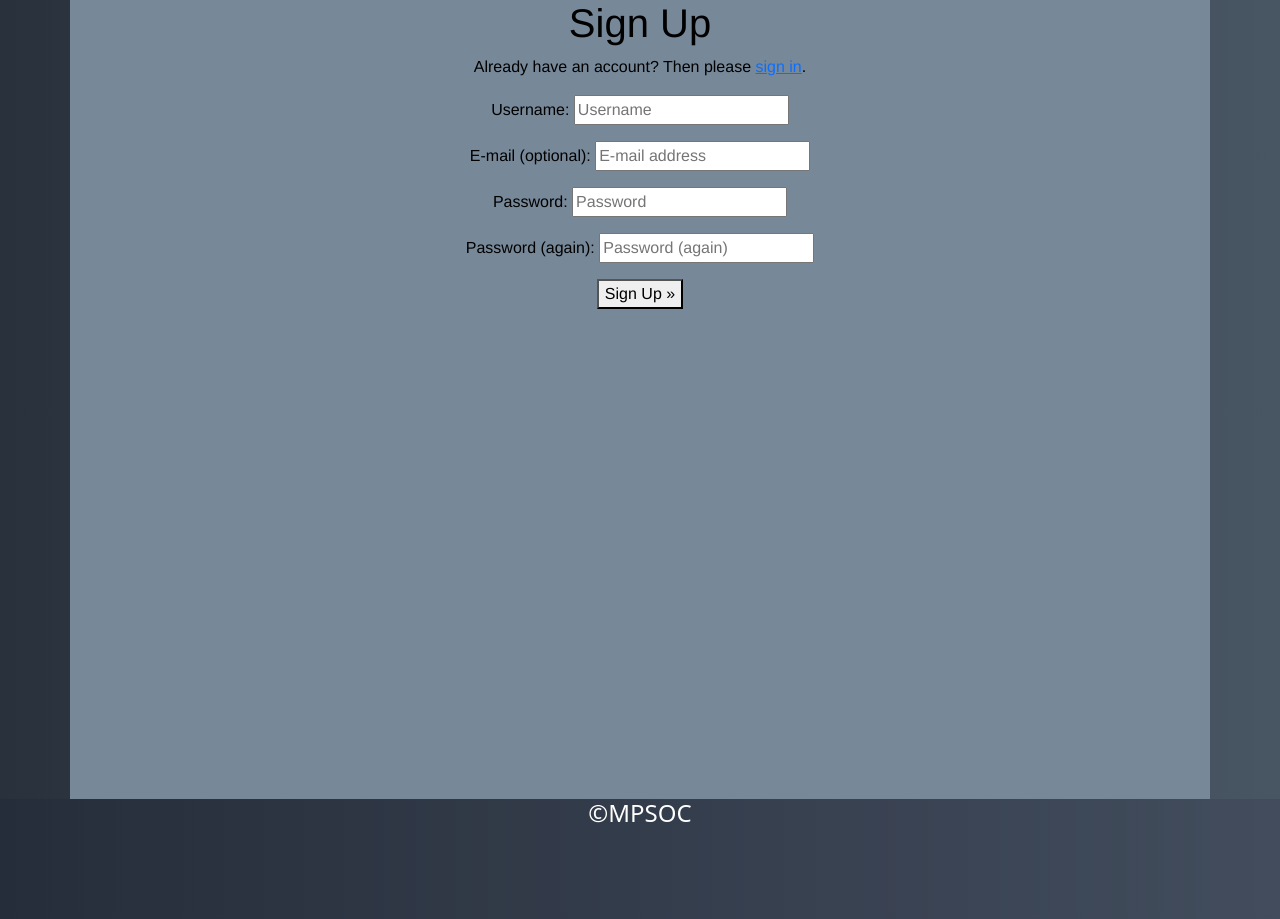
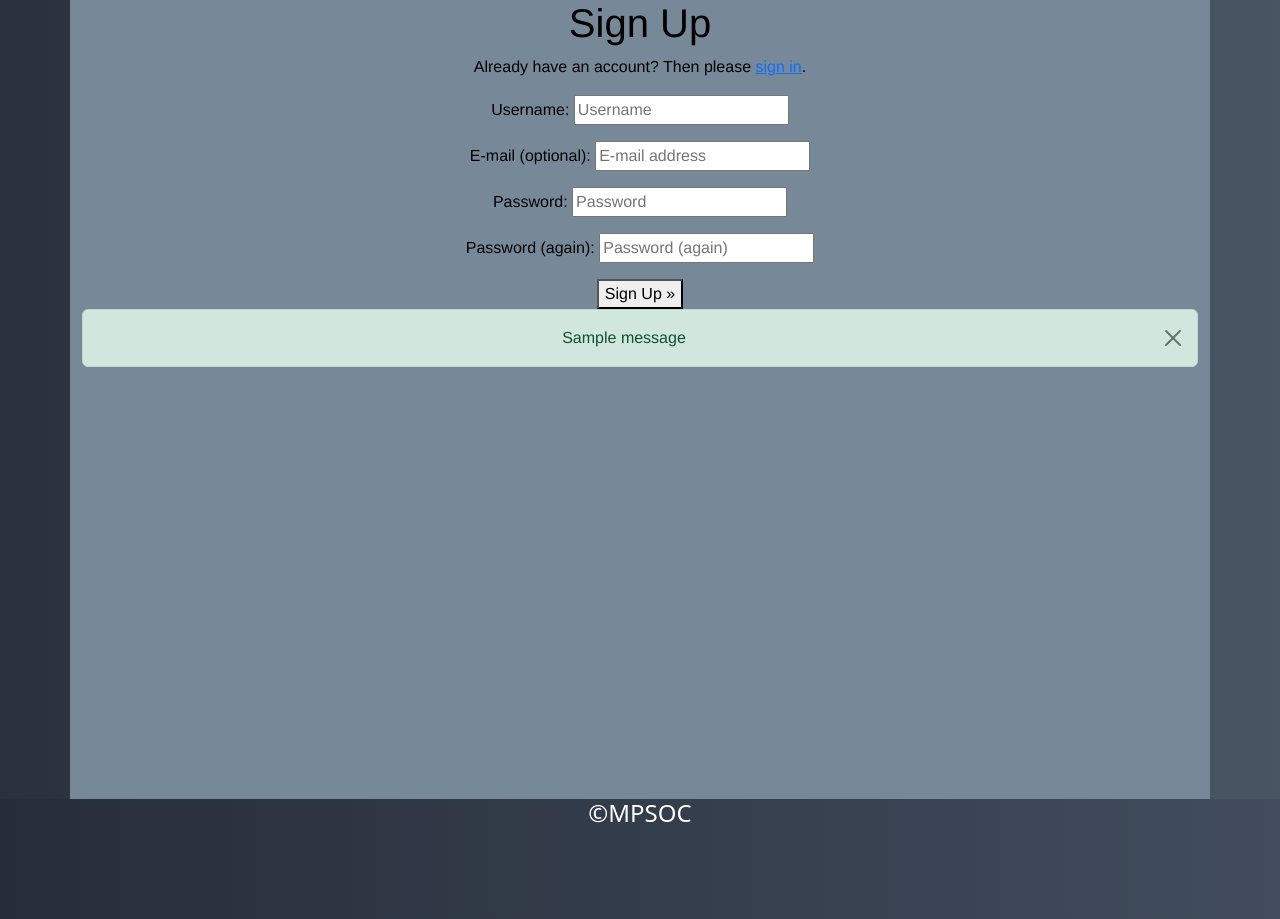
Before and after one commit to Code-Institute-Submissions/NSC15-mps_owners_OctResub, a Django app: page /accounts/signup/ in a window 1280 px wide. Shown: the part 99-1018 px from the top of the page. Run offline with Django 3.2, Linux system fonts and the light colour scheme; tables that the repository leaves empty hold one stand-in row (values such as "Sample post"); one stand-in notice (Sample message) is shown.

Commit message:
Re-submission work - add messages into views.py and call success message when a user successfully adds a comment to the blog post

```diff
--- a/mazdaowners/settings.py
+++ b/mazdaowners/settings.py
@@ -29,7 +29,7 @@ TEMPLATES_DIR = os.path.join(BASE_DIR, 'templates')
 SECRET_KEY = os.environ.get('SECRET_KEY')
 
 # SECURITY WARNING: don't run with debug turned on in production!
-DEBUG = False
+DEBUG = True
 
 ALLOWED_HOSTS = ["mpsblog.herokuapp.com", "localhost"]
 
--- a/mpsblog/views.py
+++ b/mpsblog/views.py
@@ -1,5 +1,6 @@
 from django.shortcuts import render, get_object_or_404
 from django.views import generic, View
+from django.contrib import messages
 from .models import Post
 from .forms import CommentBox
 
@@ -39,6 +40,7 @@ class Postinfo(View):
             comment = comment_box.save(commit=False)
             comment.post = post
             comment.save()
+            messages.success(self.request, 'Your comment has been added')
         else:
             comment_box = CommentBox()
 
--- a/templates/base.html
+++ b/templates/base.html
@@ -53,6 +53,12 @@
             {% block content %}
 
             {% endblock content %}
+            {% for message in messages %}
+            <div class="alert alert-success {{ message.tags }} alert-dismissible .fade .show" role="alert">
+                {{ message |safe }}
+                <button type="button" class="btn-close" data-bs-dismiss="alert" aria-label="Close"></button>
+                {% endfor %}
+            </div>
         </div>
     </section>
     <footer class="mt-auto page-footer">
```
